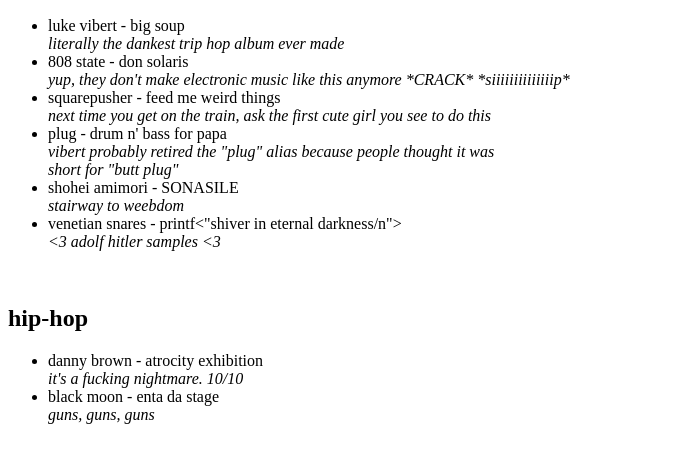
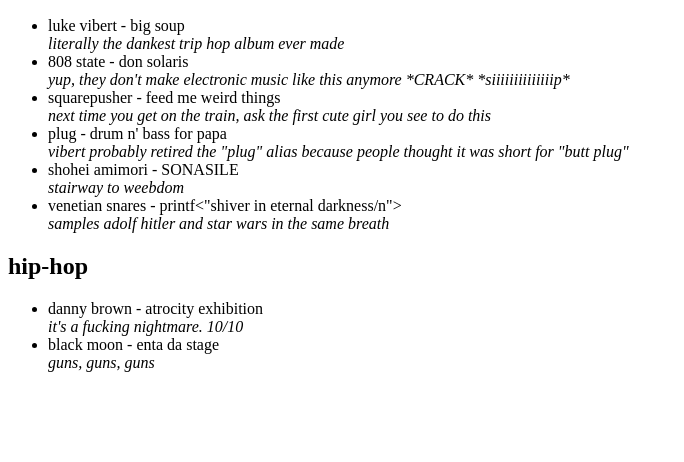
Before and after one commit to deloachcd/deloachcd.github.io, a plain HTML site: page index.html in a window 1280 px wide. Shown: the part 110-572 px from the top of the page, without its empty margins (0-684 px from the left). Drawn offline with Linux system fonts and the light colour scheme.

```diff
--- a/index.html
+++ b/index.html
@@ -25,15 +25,14 @@
         <br>
         <li>plug - drum n' bass for papa</li>
         <i>vibert probably retired the "plug" alias because people thought it was
+        short for "butt plug"</i>
         <br>
-        short for "butt plug"</i>
         <li>shohei amimori - SONASILE</li>
         <i>stairway to weebdom</i>
         <br>
         <li>venetian snares - printf&lt;"shiver in eternal darkness/n"&gt;</li>
-        <i>&lt;3 adolf hitler samples &lt;3</i>
+        <i>samples adolf hitler and star wars in the same breath</i>
     </ul>
-    <br>
     <h2>hip-hop</h2>
     <ul>
         <li>danny brown - atrocity exhibition</li>
```
